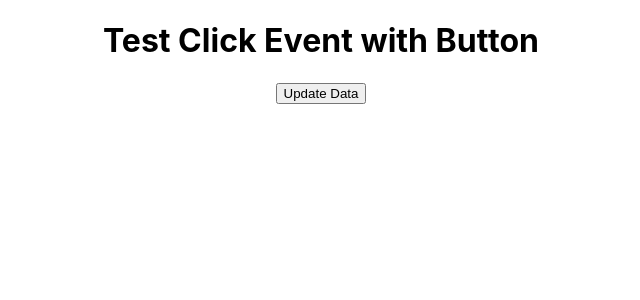
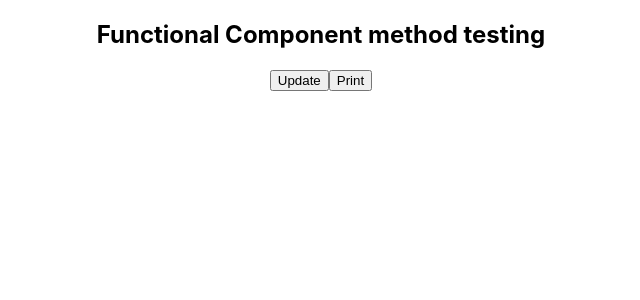
Before and after one commit to abhikhalid/blog-app, a React (Create React App) app: page / in a window 1280 px wide. Shown: the top 300 px of the page, without its empty margins (319-959 px from the left). Built offline with nearby package versions, Linux system fonts and the light colour scheme.

Commit message:
Part 16: Functional Component method testing

```diff
--- a/src/App.js
+++ b/src/App.js
@@ -1,18 +1,25 @@
 import { useState } from 'react';
 import './App.css';
+import handleOtherMethod from './helper';
 
 function App() {
   const [data, setData] = useState("");
 
+  const handleData = () => {
+    setData('hello');
+  }
+
+  // const handleOtherMethod = () => {
+  //   console.log('hi');
+  //   return "hi";
+  // }
 
   return (
     <div className="App">
-      <h1>Test Click Event with Button</h1>
-
-      <button onClick={() => setData('updated data')}>Update Data</button>
-
-      <h1>{data}</h1>
-
+      <h2>Functional Component method testing</h2>
+      <button data-testid="btn1" onClick={handleData}>Update</button>
+      <button onClick={handleOtherMethod}>Print</button>
+      <h2>{data}</h2>
     </div>
   );
 }
--- /dev/null
+++ b/src/helper.js
@@ -0,0 +1,6 @@
+const handleOtherMethod = () => {
+    console.log('hi');
+    return "hi";
+}
+
+export default handleOtherMethod;
```
Also changed, not shown: 1 other file (tests, documents, lock files or other folders).
